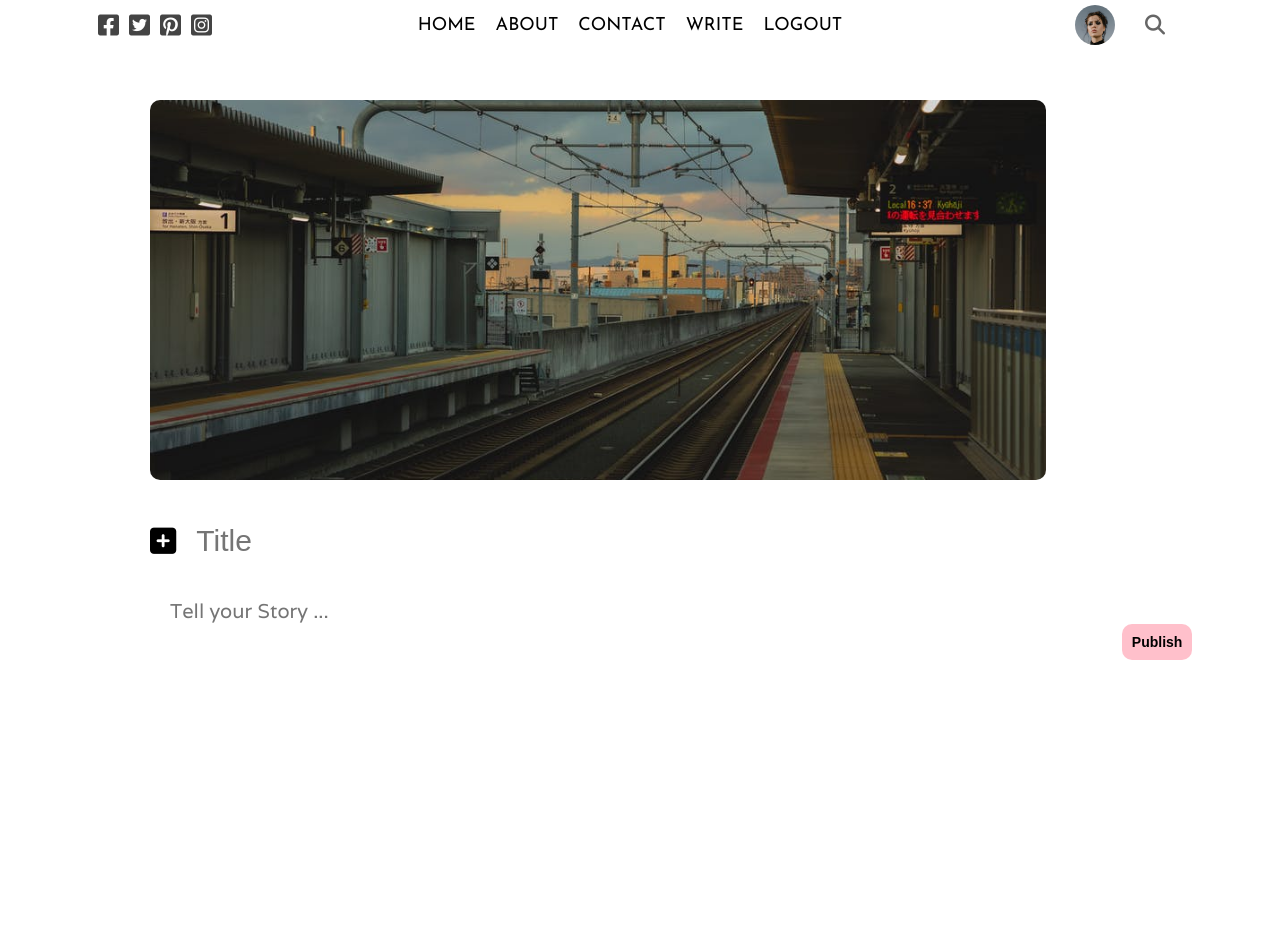
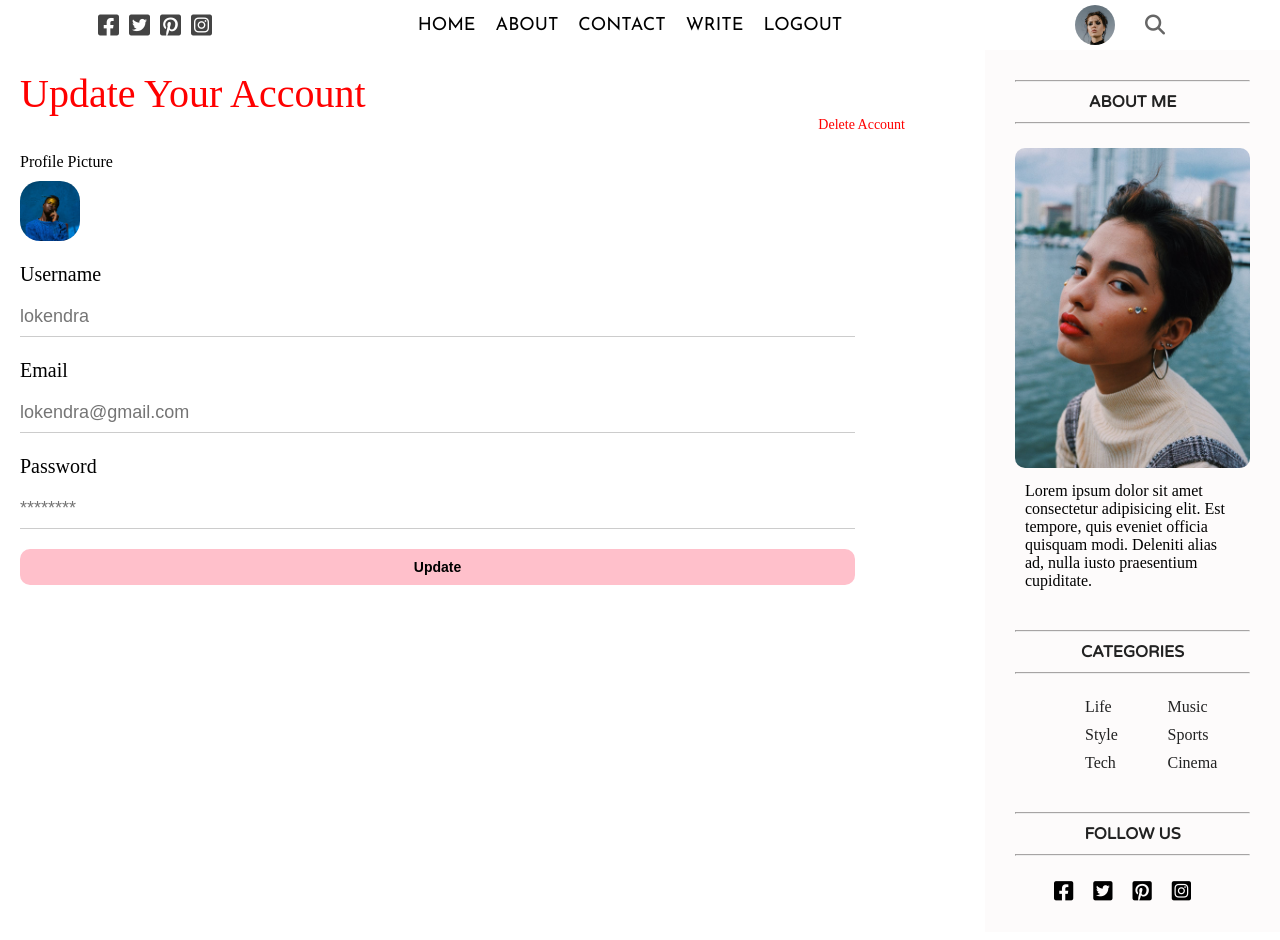
Before and after one commit to lokendra-chaulagain/Blog, a React (Create React App) app in the folder client/: page / in a window 1280 px wide. Shown: the top 940 px of the page. Built offline with nearby package versions, Linux system fonts and the light colour scheme.

Commit message:
settingPage

```diff
--- a/client/src/App.js
+++ b/client/src/App.js
@@ -1,8 +1,9 @@
 
 import TopBar from './components/topbar/TopBar'
 // import Singlepage from './pages/singlepage/Singlepage';
-import Writepage from './pages/write/Writepage';
+// import Writepage from './pages/write/Writepage';
 // import Home from './pages/home/Home';
+ import Setting from './pages/setting/Setting';
 
 
 function App() {
@@ -11,7 +12,8 @@ function App() {
       <TopBar />
       {/* <Home/> */}
       {/* <Singlepage/> */}
-      <Writepage />
+      {/* <Writepage /> */}
+      <Setting/>
     </div>
   );
 }
--- /dev/null
+++ b/client/src/pages/setting/Setting.js
@@ -0,0 +1,40 @@
+import React from 'react'
+import "./setting.scss"
+import Rightbar from '../../components/rightbar/Rightbar'
+
+function Setting() {
+    return (
+        <div className='setting'>
+            <div className="settingWrapper">
+                <span className="headingTxt">Update Your Account</span>
+                <span className="deleteAccountTxt">Delete Account</span>
+                <span className="profilePicTxt">Profile Picture</span>
+                <img src="assets/person/7.jpeg" alt="" className="profileImg" />
+
+
+
+
+                <div className="usernameEmailPasswordContainer">
+                    <label className='labelTxt'>Username</label>
+                    <input className='updateInput' type="text" placeholder='lokendra' />
+
+                    <label className='labelTxt' >Email</label>
+                    <input className='updateInput' type="email" placeholder='lokendra@gmail.com' />
+
+                    <label className='labelTxt'>Password</label>
+                    <input  className='updateInput' type="password" placeholder='********' />
+
+                    <button className="profileUpdateButton">Update</button>
+
+
+                </div>
+            </div>
+
+
+
+            <Rightbar />
+        </div>
+    )
+}
+
+export default Setting
--- /dev/null
+++ b/client/src/pages/setting/setting.scss
@@ -0,0 +1,66 @@
+.setting {
+    display: flex;
+
+    .settingWrapper {
+        margin-top: 20px;
+        margin-left: 20px;
+        margin-right: 80px;
+        flex: 9;
+        display: flex;
+        flex-direction: column;
+
+        .headingTxt {
+            font-size: 40px;
+            color: red;
+        }
+        .deleteAccountTxt {
+            font-size: 14px;
+            color: red;
+            display: flex;
+            justify-content: flex-end;
+        }
+
+        .profilePicTxt {
+            font-size: 16px;
+            margin-top: 20px;
+            margin-bottom: 10px;
+        }
+
+        .profileImg {
+            width: 60px;
+            height: 60px;
+            border-radius: 20px;
+            object-fit: cover;
+        }
+    }
+
+    .usernameEmailPasswordContainer {
+        display: flex;
+        flex-direction: column;
+        margin-right: 50px;
+
+        .labelTxt {
+            font-size: 20px;
+            font-weight: 500;
+            margin-top: 22px;
+            margin-bottom: 10px;
+        }
+        .updateInput {
+            height: 40px;
+            border: none;
+            outline: none;
+            border-bottom: 1px solid #ccc;
+            font-size: 18px;
+        }
+        .profileUpdateButton{
+            margin-top: 20px;
+            background-color: pink;
+            border: none;
+            border-radius: 1px solid ;
+            border-radius: 10px;
+            padding: 10px;
+            font-size: 14px;
+            font-weight: 600;
+        }
+    }
+}
```
